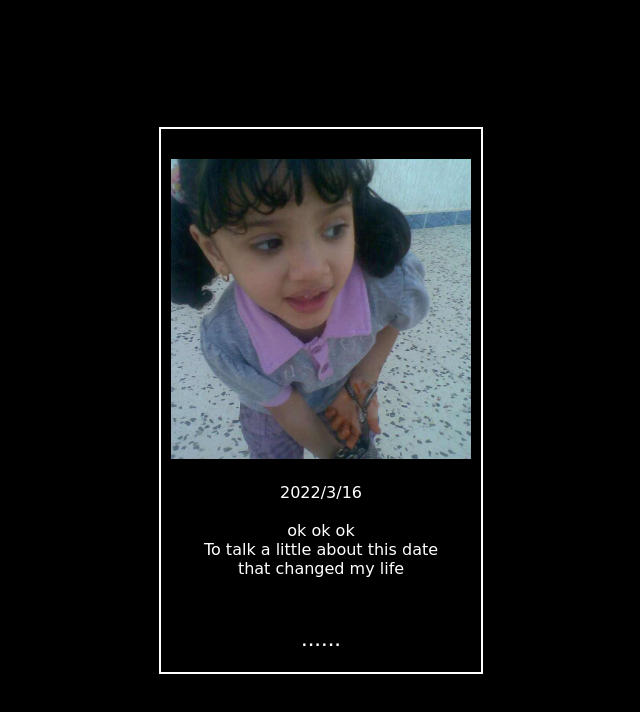
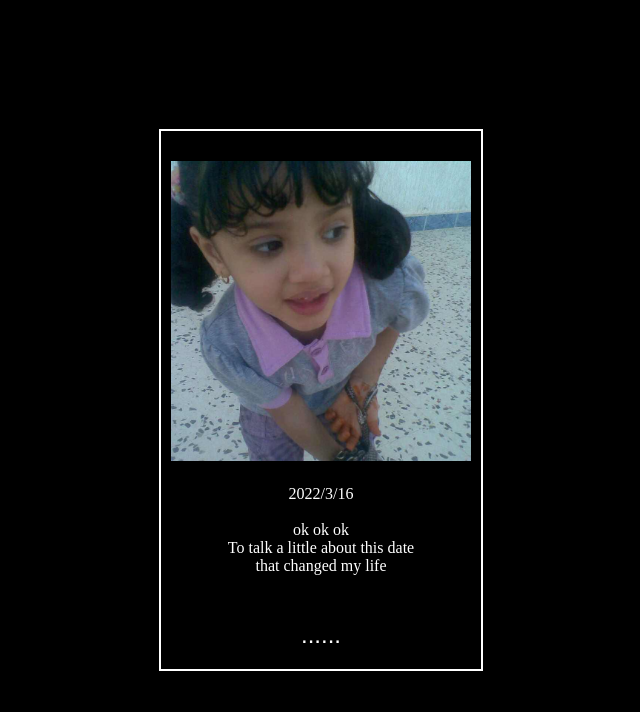
Before and after one commit to 14rh/walamylov, a plain HTML site: page index.html in a window 1280 px wide. Shown: the whole page, without its empty margins (319-959 px from the left). Drawn offline with Linux system fonts and the light colour scheme.

Commit message:
Update style.css

```diff
--- a/style.css
+++ b/style.css
@@ -5,8 +5,7 @@ body {
   align-items: center;
   height: 100vh;
   margin: 0;
-  font-family: 'Amiri', serif;
-font-family: 'Square Peg', cursive;
+
 }
 
 .container {
```
